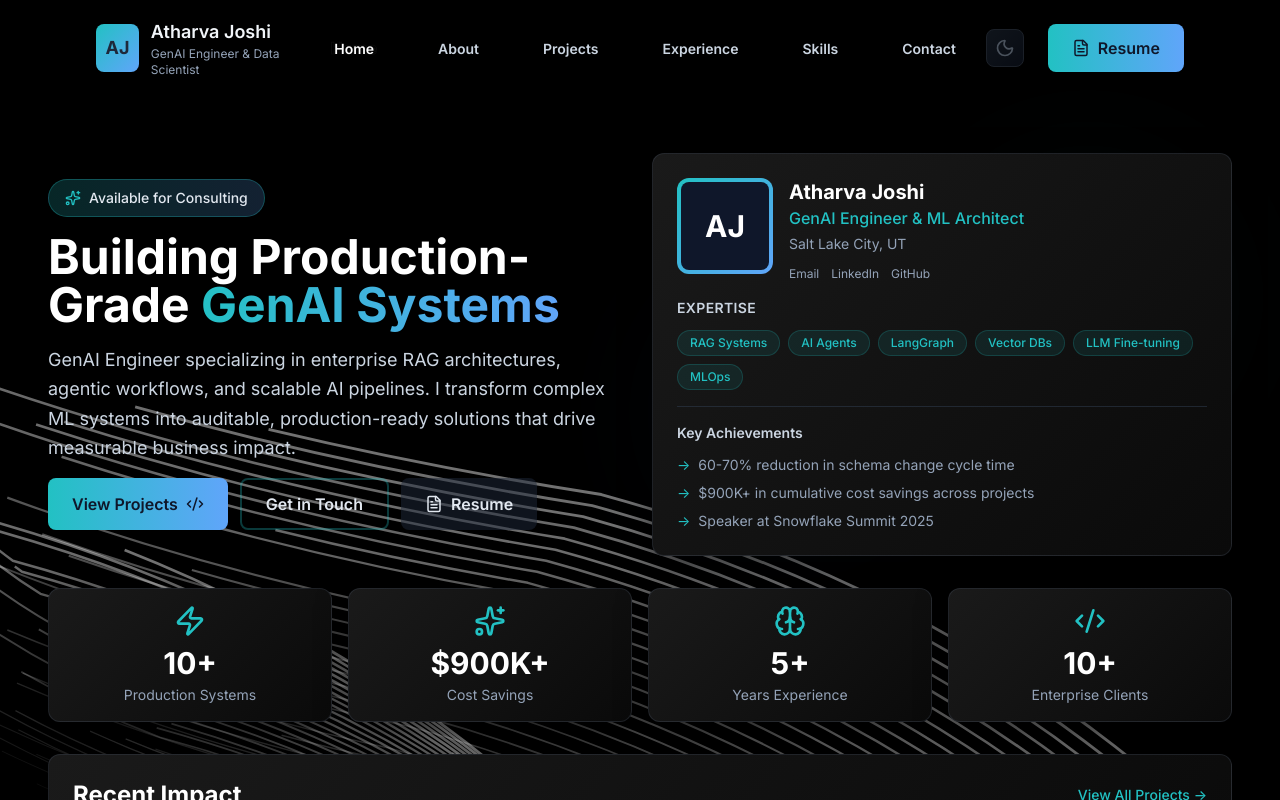
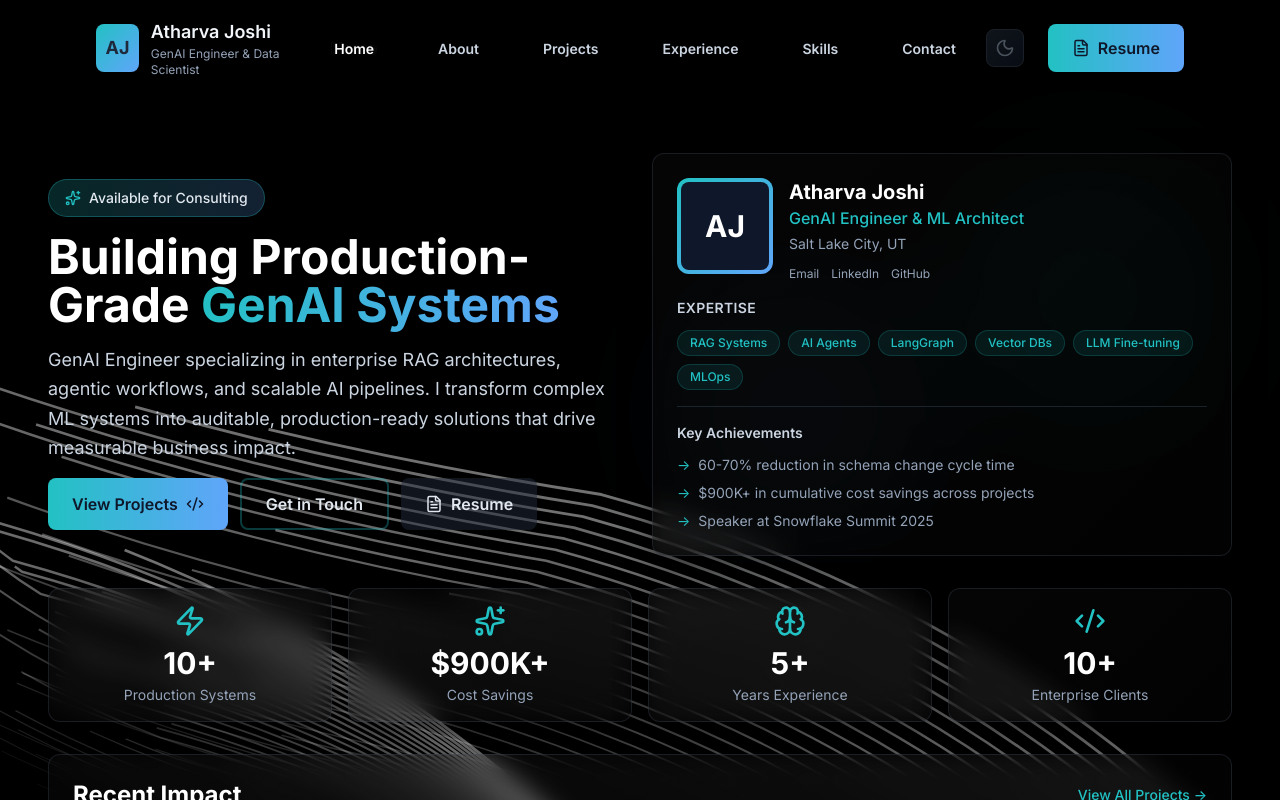
Before and after one commit to attharva-j/attharva-j.github.io, a React (Vite) app: page / in a window 1280 px wide. Shown: the top 800 px of the page. Built offline with nearby package versions, Linux system fonts and the light colour scheme.

Commit message:
Reduce glass card opacity for better experience

```diff
--- a/src/index.css
+++ b/src/index.css
@@ -61,13 +61,13 @@
 
   /* Dark theme glass card */
   .glass-card {
-    background: linear-gradient(135deg, #1a1a1a 0%, #0a0a0a 100%);
+    background: linear-gradient(135deg, rgba(26, 26, 26, 0.2) 0%, rgba(10, 10, 10, 0.2) 100%);
     border: 1px solid rgba(75, 85, 99, 0.3);
     border-radius: 12px;
     padding: 1.5rem;
     box-shadow: 0 10px 30px rgba(0, 0, 0, 0.5);
-    backdrop-filter: blur(10px);
-    -webkit-backdrop-filter: blur(10px);
+    backdrop-filter: blur(12px);
+    -webkit-backdrop-filter: blur(12px);
     transition: background 0.3s ease, border-color 0.3s ease;
   }
 
```
